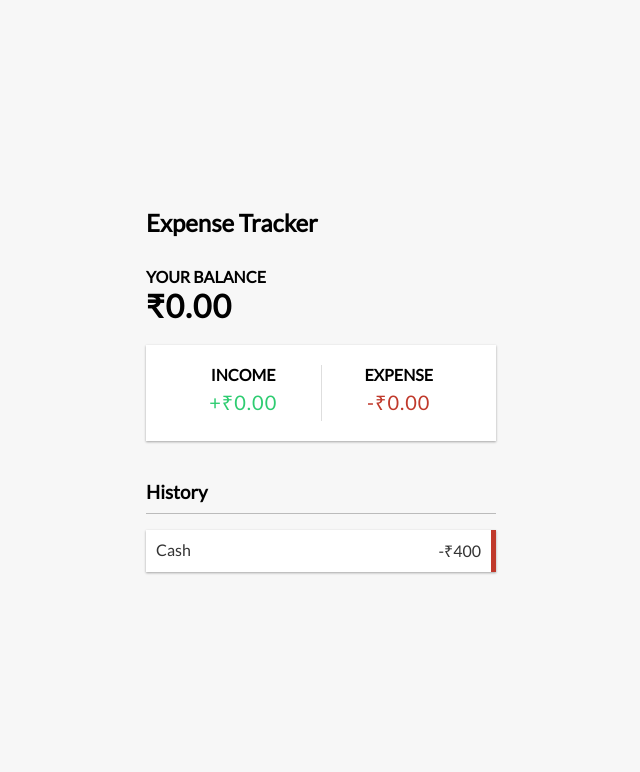
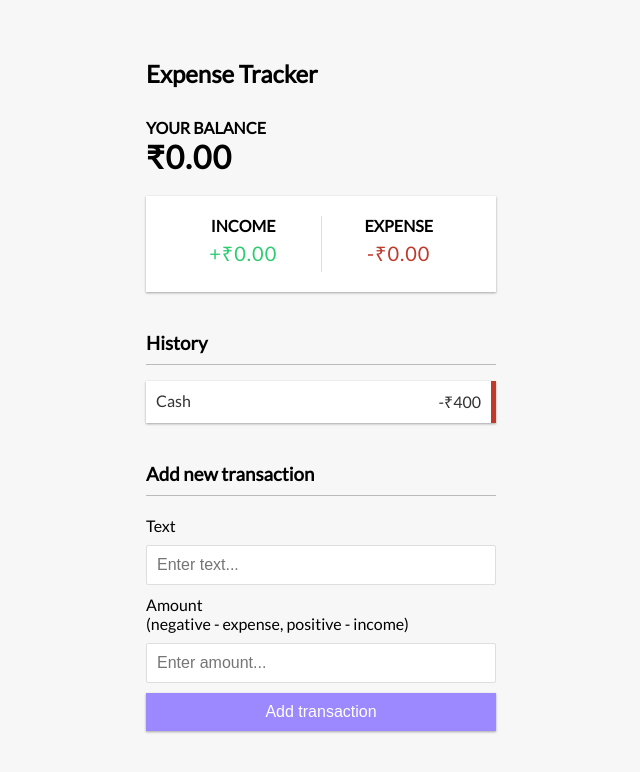
Before and after one commit to jitokj/expense-tracker, a React (Create React App) app: page / in a window 1280 px wide. Shown: the top 772 px of the page, without its empty margins (319-959 px from the left). Built offline with nearby package versions, Linux system fonts and the light colour scheme.

Commit message:
cleaned all files

```diff
--- a/src/App.js
+++ b/src/App.js
@@ -1,4 +1,5 @@
 import './App.css';
+import AddTransaction from './components/AddTransaction';
 import Balance from './components/Balance';
 import Header from './components/Header';
 import IncomeExpense from './components/IncomeExpense';
@@ -12,6 +13,7 @@
       <Balance />
       <IncomeExpense />
       <TransactionList />
+      <AddTransaction />
     </div>
     </div>
   );
--- /dev/null
+++ b/src/components/AddTransaction.js
@@ -0,0 +1,23 @@
+import React from 'react';
+
+const AddTransaction = () => {
+    return (
+        <>
+     <h3>Add new transaction</h3>
+      <form >
+        <div className="form-control">
+          <label htmlFor="text">Text</label>
+          <input type="text" placeholder="Enter text..." />
+        </div>
+        <div className="form-control">
+          <label htmlFor="amount">Amount <br />
+            (negative - expense, positive - income)</label>
+          <input type="number" placeholder="Enter amount..." />
+        </div>
+        <button className="btn">Add transaction</button>
+      </form>
+        </>
+    );
+};
+
+export default AddTransaction;
--- a/src/components/Balance.js
+++ b/src/components/Balance.js
@@ -4,7 +4,7 @@
     return (
         <>
             <h4>Your Balance</h4>
-            <h1 id="balance">&#8377;0.00</h1>
+            <h1>&#8377;0.00</h1>
         </>
     );
 };
--- a/src/components/IncomeExpense.js
+++ b/src/components/IncomeExpense.js
@@ -2,14 +2,14 @@
 
 const IncomeExpense = () => {
     return (
-        <div class="inc-exp-container">
+        <div className="inc-exp-container">
         <div>
           <h4>Income</h4>
-          <p id="money-plus" class="money plus">+&#8377;0.00</p>
+          <p className="money plus">+&#8377;0.00</p>
         </div>
         <div>
           <h4>Expense</h4>
-          <p id="money-minus" class="money minus">-&#8377;0.00</p>
+          <p  className="money minus">-&#8377;0.00</p>
         </div>
       </div>
     );
--- a/src/components/TransactionList.js
+++ b/src/components/TransactionList.js
@@ -4,9 +4,9 @@
     return (
         <>
             <h3>History</h3>
-      <ul id="list" class="list">
-         <li class="minus">
-          Cash <span>-&#8377;400</span><button class="delete-btn">x</button>
+      <ul className="list">
+         <li className="minus">
+          Cash <span>-&#8377;400</span><button className="delete-btn">x</button>
         </li>
       </ul>
         </>
```
